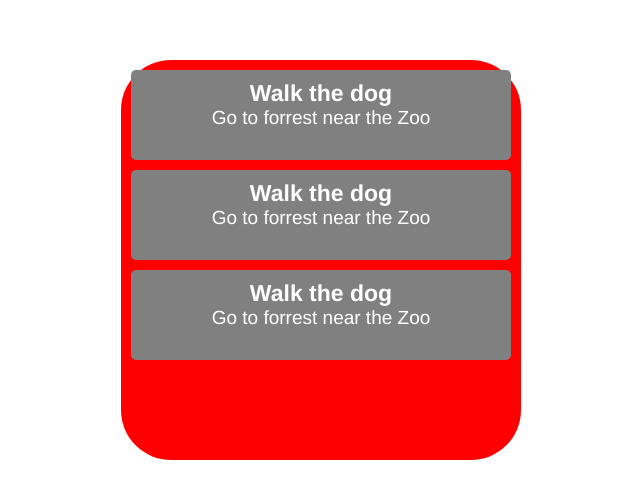
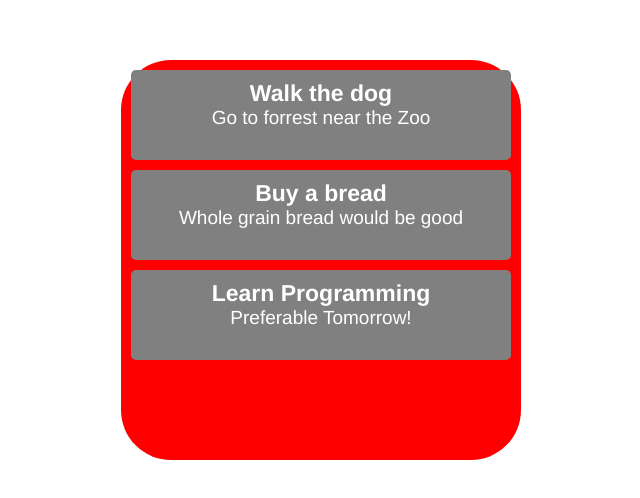
Before and after one commit to Tanya07-45/Todolist, a Vue app: page / in a window 1280 px wide. Shown: the top 498 px of the page, without its empty margins (319-959 px from the left). Built offline with nearby package versions, Linux system fonts and the light colour scheme.

Commit message:
vue props in component

```diff
--- a/src/components/Todoitem.vue
+++ b/src/components/Todoitem.vue
@@ -2,15 +2,32 @@
      <div class="todo-item">
             <div class="todo-item-content">
               <div class="todo-item-content-title">
-                Walk the dog
+               {{title}}
               </div>
               <div class="todo-item-content-description">
-                Go to forrest near the Zoo
+              {{description}}
               </div>
             </div>
           </div>
  </template>
+<script>
+export default {
+  // props: ['title', 'description'],
+  props: {
+    title: {
+      type: String,
+      required: true
+    },
+    description: {
+      type: String,
+      required: false,
+      default: 'Default Description'
+    }
+    // Array, Object, String, Number, Boolean, Function
+  }
+}
 
+</script>
  <style scoped lang="scss">
   .todo {
     &-item {
--- a/src/components/Todolist.vue
+++ b/src/components/Todolist.vue
@@ -1,15 +1,32 @@
  <template>
      <div clas="todo-list">
-        <Todoitem />
-        <Todoitem />
-        <Todoitem />
+<!-- directive is a special token in the markup that allows the vue framework to do something to a element. -->
+<!-- when we remove title property it shiws errorin console because title i sequired according to our script -->
+    <Todoitem
+       v-bind:title="'Walk the dog'"
+      v-bind:description="'Go to forrest near the Zoo'" />
+
+      <!-- this will only work when you want to describe in string case -->
+    <Todoitem
+      title="Buy a bread"
+      description="Whole grain bread would be good"/>
+    <Todoitem
+      :title="todoTitle"
+      :description="todoDescription" />
         </div>
+        <!-- if we write"'todoTitle'" like this then we are sending string not variable -->
 </template>
 <script>
 import Todoitem from '@/components/Todoitem'
 export default {
   components: {
     Todoitem
+     },
+  data() {
+    return {
+      todoTitle: 'Learn Programming',
+      todoDescription: 'Preferable Tomorrow!'
+    }
   }
 }
 </script>
```
